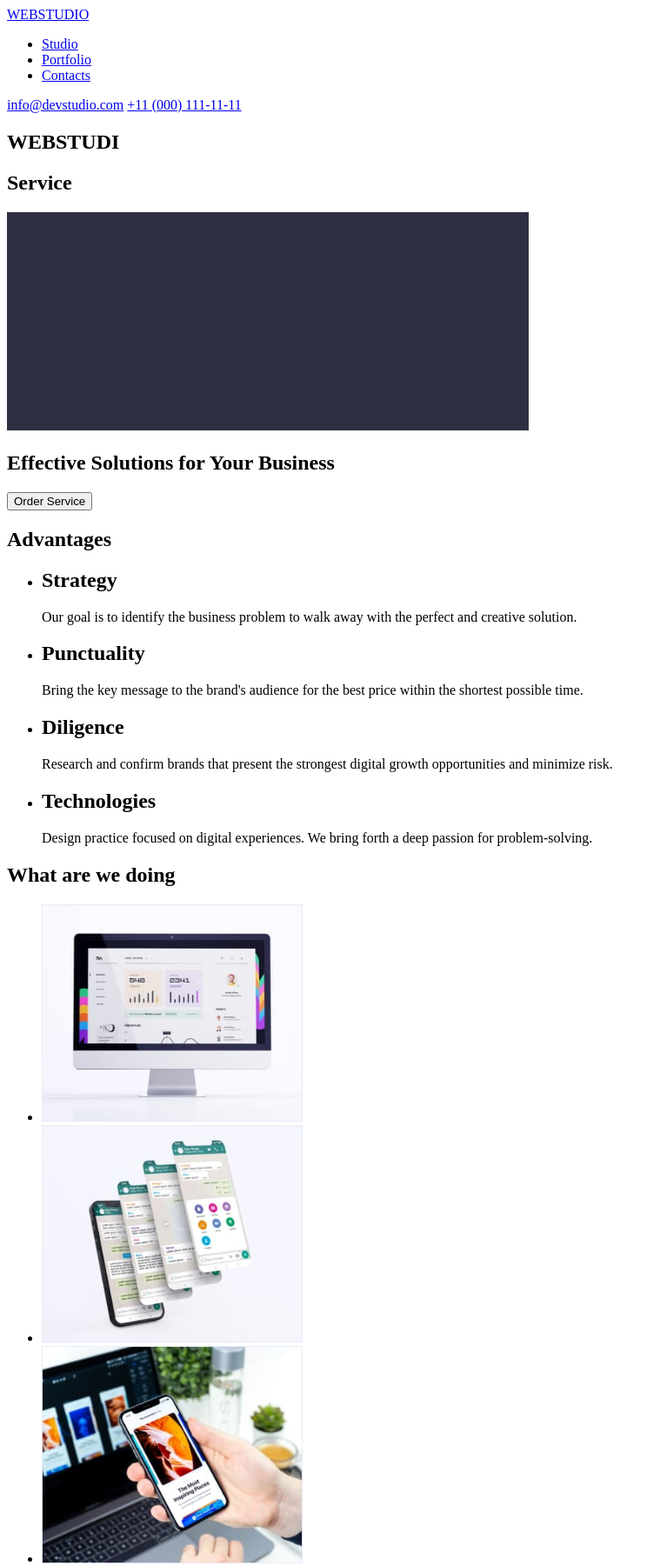
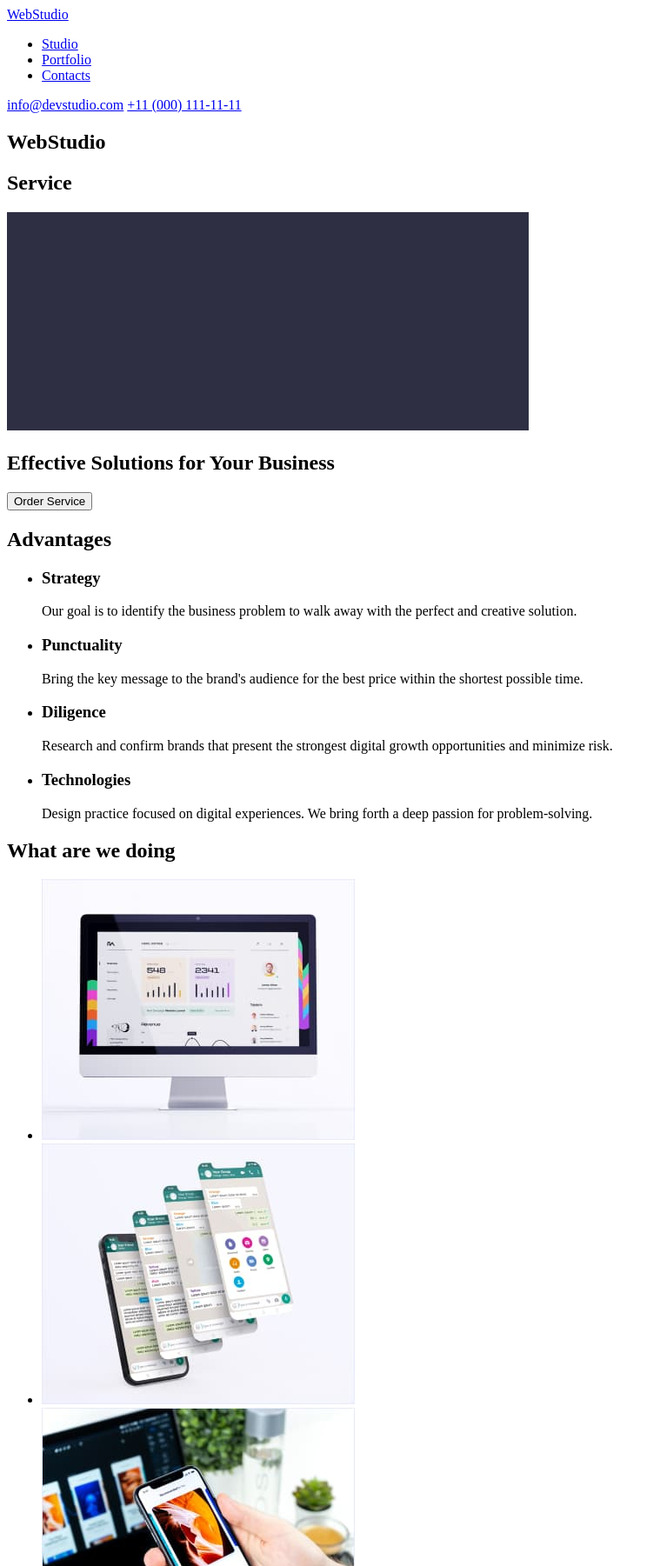
Before and after one commit to lottor27/goit-markup-hw-01, a plain HTML site: page index.html in a window 1280 px wide. Shown: the top 1801 px of the page at 87% size, without its empty margins (0-759 px from the left). Drawn offline with Linux system fonts and the light colour scheme.

Commit message:
часть ошибок

```diff
--- a/index.html
+++ b/index.html
@@ -10,8 +10,8 @@
 
 <body>
   <header>
-    <a href="./index.html" target="_blank">WEBSTUDIO</a>
     <nav>
+      <a href="./index.html" target="_blank">WebStudio</a>
       <ul>
         <li><a href="#">Studio</a></li>
         <li><a href="#">Portfolio</a></li>
@@ -23,38 +23,38 @@
   </header>
   <main>
     <section>
-      <h1>WEBSTUDI</h1>
+      <h1>WebStudio</h1>
       <h2>Service</h2>
       <img src="img\darkbg.jpg" alt="darkspace" width="600" />
-      <h1>Effective Solutions for Your Business</h1>
+      <h2>Effective Solutions for Your Business</h2>
       <button type="button">Order Service</button>
     </section>
     <section>
       <h2>Advantages</h2>
       <ul>
         <li>
-          <h2>Strategy</h2>
+          <h3>Strategy</h3>
           <p>
             Our goal is to identify the business problem to walk away with the
             perfect and creative solution.
           </p>
         </li>
         <li>
-          <h2>Punctuality</h2>
+          <h3>Punctuality</h3>
           <p>
             Bring the key message to the brand's audience for the best price
             within the shortest possible time.
           </p>
         </li>
         <li>
-          <h2>Diligence</h2>
+          <h3>Diligence</h3>
           <p>
             Research and confirm brands that present the strongest digital
             growth opportunities and minimize risk.
           </p>
         </li>
         <li>
-          <h2>Technologies</h2>
+          <h3>Technologies</h3>
           <p>
             Design practice focused on digital experiences. We bring forth a
             deep passion for problem-solving.
@@ -65,31 +65,31 @@
     <section>
       <h2>What are we doing</h2>
       <ul>
-        <li><img src="img/pic1.jpg" alt="Treking" width="300" /></li>
-        <li><img src="img/pic2.jpg" alt="MobileAPP" width="300" /></li>
-        <li><img src="img/pic3.jpg" alt="Conection" width="300" /></li>
+        <li><img src="./img/pic1.jpg" alt="Treking" width="360" /></li>
+        <li><img src="./img/pic2.jpg" alt="MobileAPP" width="360" /></li>
+        <li><img src="./img/pic3.jpg" alt="Conection" width="360" /></li>
       </ul>
     </section>
     <section>
       <h2>Our Team</h2>
       <ul>
         <li>
-          <img src="img/photo1.jpg" alt="Mark Guerrero" width="200" />
+          <img src="./img/photo1.jpg" alt="Mark Guerrero" width="264" />
           <h3>Mark Guerrero</h3>
           <h4>Product Designer</h4>
         </li>
         <li>
-          <img src="img/photo2.jpg" alt="Tom Ford" width="200" />
+          <img src="./img/photo2.jpg" alt="Tom Ford" width="264" />
           <h3>Tom Ford</h3>
           <h4>Frontend Developer</h4>
         </li>
         <li>
-          <img src="img/photo3.jpg" alt="Camila Garcia" width="200" />
+          <img src="img/photo3.jpg" alt="Camila Garcia" width="264" />
           <h3>Camila Garcia</h3>
           <h4>Marketing</h4>
         </li>
         <li>
-          <img src="img/photo4.jpg" alt="Daniel Wilson" width="200" />
+          <img src="./img/photo4.jpg" alt="Daniel Wilson" width="264" />
           <h3>Daniel Wilson</h3>
           <h4>UI Designer</h4>
         </li>
@@ -97,7 +97,7 @@
     </section>
   </main>
   <footer>
-    <a href="/index.html" target="_blank">WEBSTUDIO</a>
+    <a href="./index.html" target="_blank">WebStudio</a>
     <p>
       Increase the flow of customers and sales for your business with digital
       marketing & growth solutions.
```
